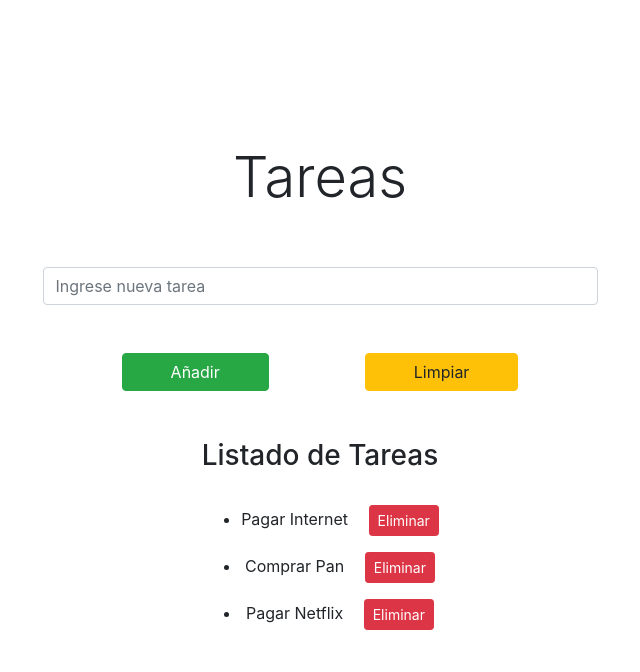
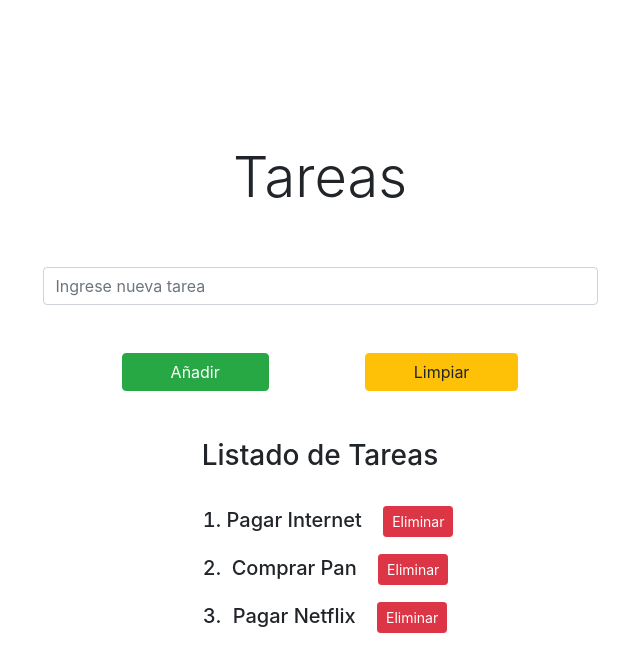
Before and after one commit to gonzafg2/desafio2-componentes, a Vue app: page / in a window 1280 px wide. Shown: the top 672 px of the page, without its empty margins (320-960 px from the left). Built offline with nearby package versions, Linux system fonts and the light colour scheme.

Commit message:
Estilos hijo

```diff
--- a/src/App.vue
+++ b/src/App.vue
@@ -32,7 +32,9 @@ export default {
   methods: {
     agregar() {
       try {
-        this.tareas.push(this.tarea)
+        if (this.tarea !== "") {
+          this.tareas.push(this.tarea)
+        }
       } catch (error) {
         console.log(error)
       } finally {
--- a/src/components/Form.vue
+++ b/src/components/Form.vue
@@ -3,12 +3,12 @@
 
     <h3>Listado de Tareas</h3>
     <section class="tareas d-flex flex-row justify-content-center mt-4">
-      <ul>
-        <li v-for="item in data" :key="item.id" class="py-2">
+      <ol>
+        <li v-for="item in data" :key="item.id" class="py-2 items">
           {{ item }} <button class="btn btn-danger btn-sm ml-3">Eliminar</button>
         </li>
 
-      </ul>
+      </ol>
     </section>
   </div>
 </template>
@@ -34,4 +34,9 @@ export default {
 };
 </script>
 
-<style scoped lang="scss"></style>
+<style scoped lang="scss">
+.items{
+  font-size: 1.25rem;
+  font-weight: 500;
+}
+</style>
```
